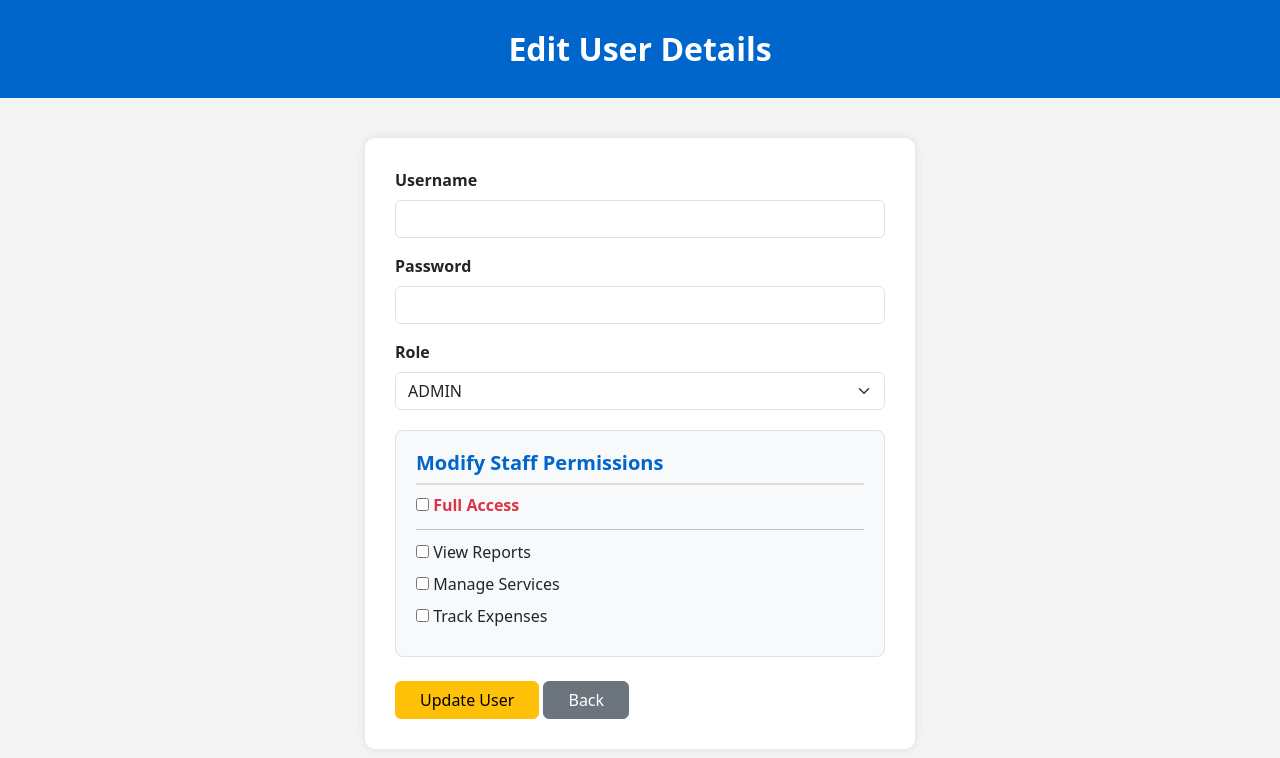
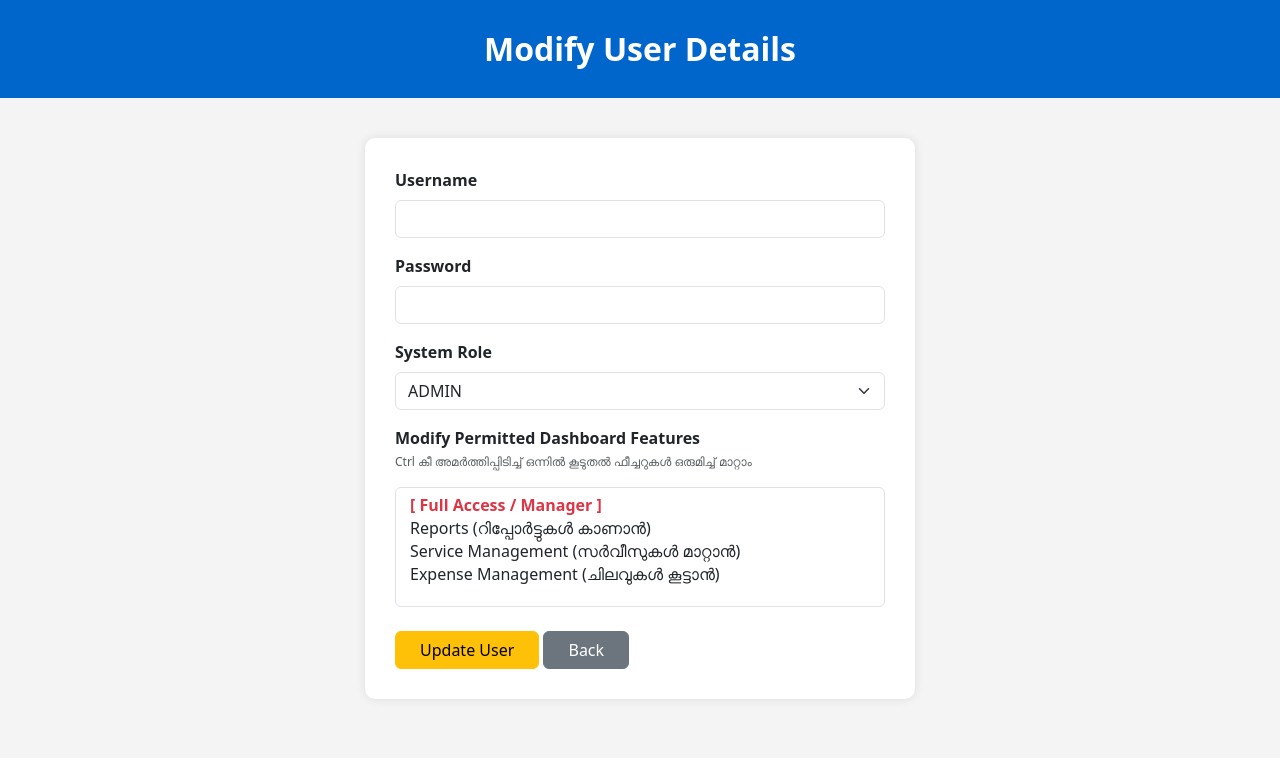
Before and after one commit to Akshayabill/csc-billing, a Flask app: page /edit_user/1 in a window 1280 px wide. Shown: the top 758 px of the page. Run offline with Flask 3, Linux system fonts and the light colour scheme; the visitor is signed in with stand-in values (Sample User, id 1); data that the repository does not hold is empty; some libraries are stand-ins or nearby versions.

Commit message:
Revamp user edit form with feature selection
Updated the user edit form to include a multi-select for dashboard features and changed the permission section to reflect the new structure.

```diff
--- a/templates/edit_user.html
+++ b/templates/edit_user.html
@@ -28,21 +28,13 @@ body{
     border-radius:10px;
     box-shadow:0 0 10px rgba(0,0,0,.1);
 }
-
-.perm-box {
-    margin-top: 20px;
-    background: #f8f9fa;
-    padding: 20px;
-    border-radius: 8px;
-    border: 1px solid #dee2e6;
-}
 </style>
 
 </head>
 <body>
 
 <div class="header">
-    Edit User Details
+    Modify User Details
 </div>
 
 <div class="form-box">
@@ -60,36 +52,23 @@ body{
 </div>
 
 <div class="mb-3">
-    <label class="form-label"><b>Role</b></label>
+    <label class="form-label"><b>System Role</b></label>
     <select name="role" id="user_role" class="form-select" onchange="checkRole()">
         <option value="ADMIN" {% if user[3]=="ADMIN" %}selected{% endif %}>ADMIN</option>
         <option value="STAFF" {% if user[3]=="STAFF" %}selected{% endif %}>STAFF</option>
     </select>
 </div>
 
-<!-- Edit Staff Permission Section -->
-<div class="perm-box" id="permission_section" style="{% if user[3]=='ADMIN' %}display: none;{% endif %}">
-    <h5 style="margin-top: 0; color: #0066cc; font-weight: bold; border-bottom: 2px solid #ddd; padding-bottom: 8px;">
-        Modify Staff Permissions
-    </h5>
+<div class="mb-3" id="feature_section" style="{% if user[3]=='ADMIN' %}display: none;{% endif %}">
+    <label class="form-label"><b>Modify Permitted Dashboard Features</b></label>
+    <p class="text-muted" style="font-size: 12px; margin-top:-5px;">Ctrl കീ അമർത്തിപ്പിടിച്ച് ഒന്നിൽ കൂടുതൽ ഫീച്ചറുകൾ ഒരുമിച്ച് മാറ്റാം</p>
 
-    <label style="display: block; margin-bottom: 12px; cursor: pointer;">
-        <input type="checkbox" name="is_full_access" id="full_access" value="true" {% if user[7] %}checked{% endif %} onchange="toggleAllPerms(this)">
-        <span style="color: #dc3545; font-weight: bold;">Full Access</span>
-    </label>
-    <hr style="margin: 10px 0;">
-
-    <label style="display: block; margin-bottom: 8px; cursor: pointer;">
-        <input type="checkbox" class="perm-check" name="can_view_reports" value="true" {% if user[4] or user[7] %}checked{% endif %} {% if user[7] %}disabled{% endif %}> View Reports
-    </label>
-
-    <label style="display: block; margin-bottom: 8px; cursor: pointer;">
-        <input type="checkbox" class="perm-check" name="can_manage_services" value="true" {% if user[5] or user[7] %}checked{% endif %} {% if user[7] %}disabled{% endif %}> Manage Services
-    </label>
-
-    <label style="display: block; margin-bottom: 8px; cursor: pointer;">
-        <input type="checkbox" class="perm-check" name="can_manage_expenses" value="true" {% if user[6] or user[7] %}checked{% endif %} {% if user[7] %}disabled{% endif %}> Track Expenses
-    </label>
+    <select name="features[]" class="form-select" multiple style="height: 120px;">
+        <option value="FULL_ACCESS" style="color: #dc3545; font-weight: bold;" {% if user[7] %}selected{% endif %}>[ Full Access / Manager ]</option>
+        <option value="REPORTS" {% if user[4] %}selected{% endif %}>Reports (റിപ്പോർട്ടുകൾ കാണാൻ)</option>
+        <option value="SERVICES" {% if user[5] %}selected{% endif %}>Service Management (സർവീസുകൾ മാറ്റാൻ)</option>
+        <option value="EXPENSES" {% if user[6] %}selected{% endif %}>Expense Management (ചിലവുകൾ കൂട്ടാൻ)</option>
+    </select>
 </div>
 
 <div class="mt-4">
@@ -104,30 +83,11 @@ body{
 <script>
 function checkRole() {
     let role = document.getElementById("user_role").value;
-    let permSection = document.getElementById("permission_section");
+    let featSection = document.getElementById("feature_section");
     if(role === "ADMIN") {
-        permSection.style.display = "none";
+        featSection.style.display = "none";
     } else {
-        permSection.style.display = "block";
-    }
-}
-
-function toggleAllPerms(master) {
-    let checkboxes = document.getElementsByClassName('perm-check');
-    for (let i = 0; i < checkboxes.length; i++) {
-        checkboxes[i].checked = master.checked;
-        checkboxes[i].disabled = master.checked;
-    }
-}
-
-// Initial check on page load to block checkboxes if Full Access is active
-window.onload = function() {
-    let master = document.getElementById("full_access");
-    if(master && master.checked) {
-        let checkboxes = document.getElementsByClassName('perm-check');
-        for (let i = 0; i < checkboxes.length; i++) {
-            checkboxes[i].disabled = true;
-        }
+        featSection.style.display = "block";
     }
 }
 </script>
```
